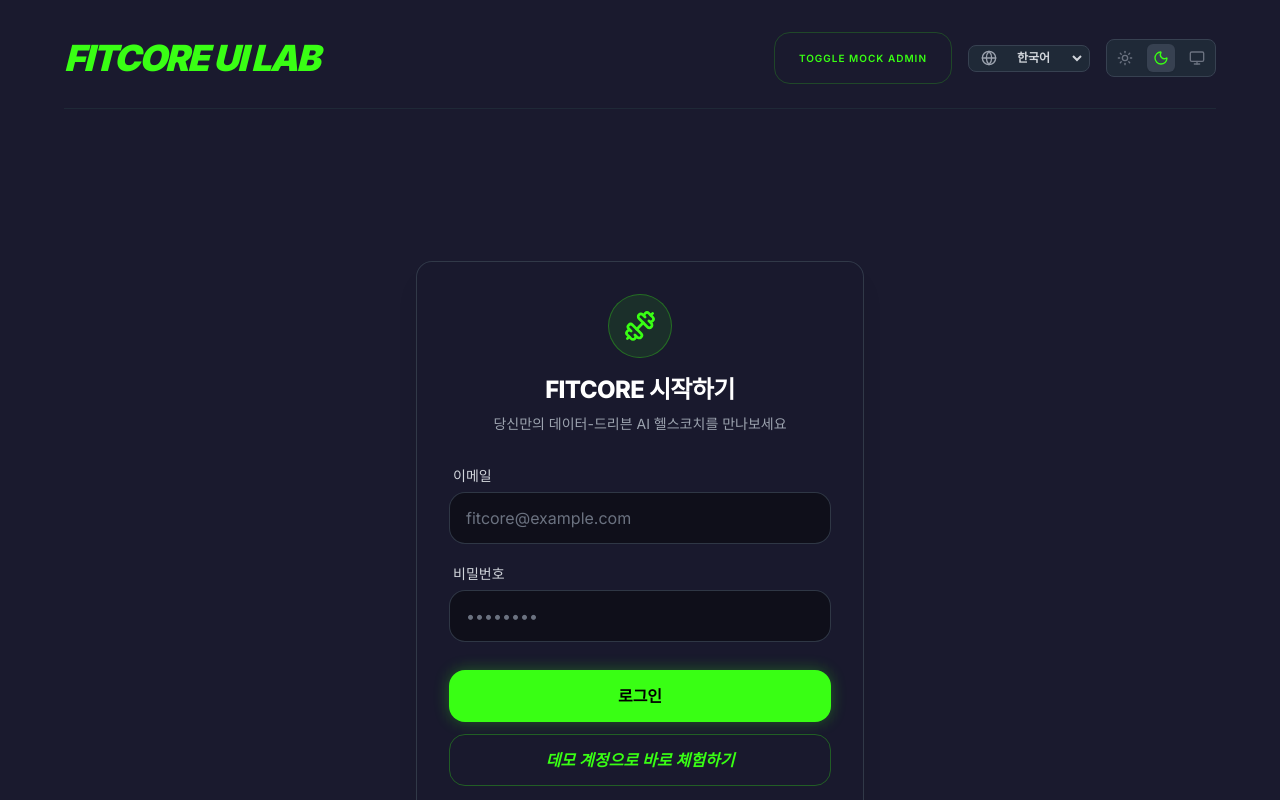
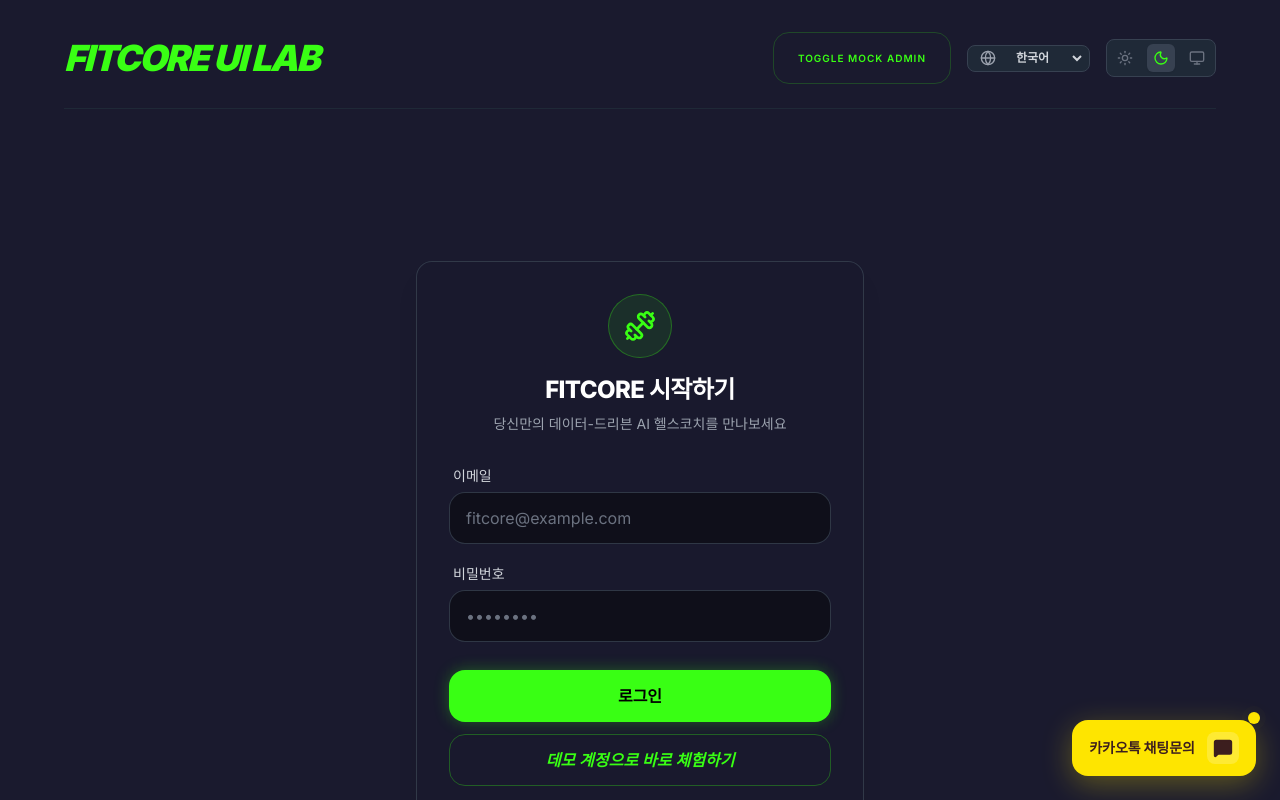
Before and after one commit to ketwork2025/fitcore-dev, a Next.js app in the folder apps/web/: page /ui-test in a window 1280 px wide. Shown: the top 800 px of the page. Built offline with nearby package versions, Linux system fonts and the light colour scheme; no server answers.

Commit message:
feat: add language selection option, fix dashboard overlap, and add KakaoTalk inquiry button

```diff
--- a/apps/web/app/layout.tsx
+++ b/apps/web/app/layout.tsx
@@ -2,6 +2,7 @@ import type { Metadata } from "next";
 import { Inter } from "next/font/google";
 import "./globals.css";
 import { Providers } from "./providers";
+import { MessageSquare } from "lucide-react";
 
 const inter = Inter({
   subsets: ["latin"],
@@ -27,7 +28,7 @@ export default function RootLayout({
           {children}
         </Providers>
         {/* Google Translate Fallback for other languages */}
-        <div id="google_translate_element" style={{ position: 'fixed', bottom: '20px', left: '20px', zIndex: 9999, opacity: 0.5 }}></div>
+        <div id="google_translate_element" style={{ position: 'fixed', bottom: '20px', left: '20px', zIndex: 9999, opacity: 1, visibility: 'hidden' }}></div>
         <Script id="google-translate-script" strategy="afterInteractive">
           {`
             function googleTranslateElementInit() {
@@ -43,6 +44,23 @@ export default function RootLayout({
           src="//translate.google.com/translate_a/element.js?cb=googleTranslateElementInit"
           strategy="afterInteractive"
         />
+        {/* KakaoTalk Floating Inquiry Button */}
+        <div
+          onClick={() => alert('카카오톡 상담원과 연결합니다. (데모 모드)')}
+          className="fixed bottom-6 right-6 z-[9999] group cursor-pointer"
+        >
+          <div className="flex items-center gap-3 bg-[#FEE500] text-[#3c1e1e] px-4 py-3 rounded-2xl font-black shadow-[0_8px_30px_rgb(254,229,0,0.3)] hover:scale-105 transition-all duration-300 border border-[#fee500]/50 h-[56px]">
+            <span className="text-sm">카카오톡 채팅문의</span>
+            <div className="w-8 h-8 bg-white/20 rounded-lg flex items-center justify-center">
+              <MessageSquare className="w-5 h-5 fill-current" />
+            </div>
+          </div>
+          <div className="absolute -top-2 -right-1 flex h-3 w-3">
+            <span className="animate-ping absolute inline-flex h-full w-full rounded-full bg-[#FEE500] opacity-75"></span>
+            <span className="relative inline-flex rounded-full h-3 w-3 bg-[#FEE500]"></span>
+          </div>
+        </div>
+
         {/* PortOne SDK for Payments */}
         <Script
           src="https://cdn.iamport.kr/v1/iamport.js"
--- a/apps/web/components/dashboard/Dashboard.tsx
+++ b/apps/web/components/dashboard/Dashboard.tsx
@@ -163,8 +163,8 @@ export function Dashboard() {
 
             {/* 1. InBody Section */}
             <section>
-              <div className="grid grid-cols-1 lg:grid-cols-3 gap-6">
-                <div className="lg:col-span-1">
+              <div className="grid grid-cols-1 lg:grid-cols-3 gap-10">
+                <div className="lg:col-span-1 mb-8 lg:mb-0">
                   <div className="flex justify-between items-end mb-4">
                     <h3 className="text-xl font-bold text-[var(--foreground)] flex items-center gap-2 italic">
                       <Activity className="w-5 h-5 text-fitcore-green" />
--- a/apps/web/components/ui/LanguageSwitcher.tsx
+++ b/apps/web/components/ui/LanguageSwitcher.tsx
@@ -13,6 +13,14 @@ export function LanguageSwitcher() {
   }, []);
 
   const changeLanguage = (lng: string) => {
+    if (lng === 'google') {
+      const element = document.getElementById('google_translate_element');
+      if (element) {
+        element.style.visibility = 'visible';
+        alert('구글 자동번역 창이 활성화되었습니다. (화면 하단 확인)');
+      }
+      return;
+    }
     i18n.changeLanguage(lng);
   };
 
@@ -31,6 +39,7 @@ export function LanguageSwitcher() {
         <option value="ko">한국어</option>
         <option value="en">English</option>
         <option value="ja">日本語</option>
+        <option value="google">언어선택</option>
       </select>
     </div>
   );
```
